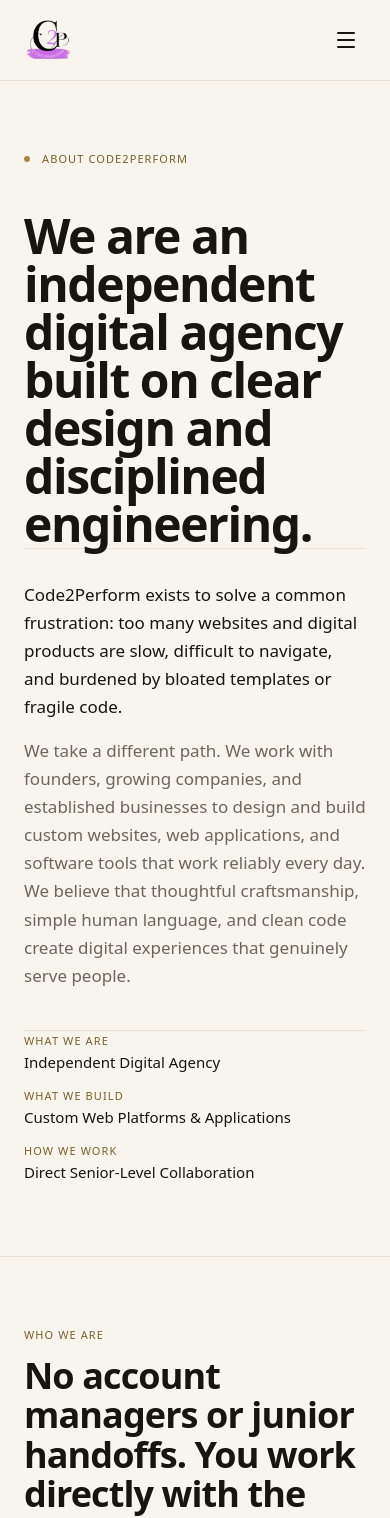
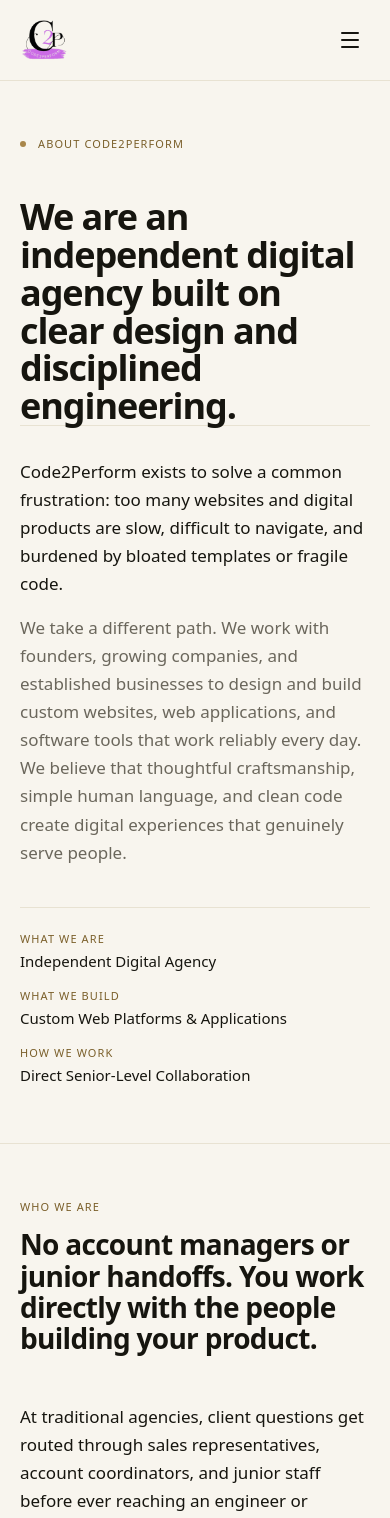
Before and after one commit to Wameez-2986/Code2Perform, a Next.js app: page /about in a window 390 px wide. Shown: the top 1518 px of the page. Built offline with nearby package versions, Linux system fonts and the light colour scheme; a web font is replaced by a local one.

Commit message:
responsive

```diff
--- a/app/globals.css
+++ b/app/globals.css
@@ -21,9 +21,9 @@
   --color-champagne-glow:  rgba(217, 192, 138, 0.25);
 
   /* Typography scale — fluid via clamp(min, fluid, max) */
-  --fs-display:    clamp(3rem, 7vw, 5.5rem);     /* ~48px → 88px */
-  --fs-heading:    clamp(2.25rem, 5vw, 3.75rem);  /* ~36px → 60px */
-  --fs-subheading: clamp(1.5rem, 2.75vw, 2.25rem);/* ~24px → 36px */
+  --fs-display:    clamp(2.25rem, 5.5vw, 5.25rem); /* ~36px on 320px → 84px on large screens */
+  --fs-heading:    clamp(1.75rem, 4vw, 3.5rem);    /* ~28px on 320px → 56px on large screens */
+  --fs-subheading: clamp(1.35rem, 2.5vw, 2.25rem); /* ~22px → 36px */
   --fs-title:      clamp(1.125rem, 1.5vw, 1.375rem);/* ~18px → 22px */
   --fs-body:       1.0625rem;   /* 17px */
   --fs-body-sm:    0.9375rem;   /* 15px */
@@ -33,8 +33,8 @@
   --fs-legal:      0.8125rem;   /* 13px */
 
   /* Section Spacing Tokens */
-  --spacing-section:    clamp(4.5rem, 8vw, 8rem);  /* 72px → 128px */
-  --spacing-section-sm: clamp(2.5rem, 5vw, 4.5rem);/* 40px → 72px */
+  --spacing-section:    clamp(3.5rem, 7vw, 7.5rem);  /* 56px → 120px */
+  --spacing-section-sm: clamp(2rem, 4.5vw, 4rem);    /* 32px → 64px */
 }
 
 /* =============================================================================
@@ -61,6 +61,7 @@
   font-family: "Satoshi", system-ui, sans-serif;
   background-color: var(--color-bone);
   color: var(--color-ink);
+  overflow-x: hidden;
 }
 
 body {
@@ -70,6 +71,8 @@
   line-height: 1.65;
   -webkit-font-smoothing: antialiased;
   -moz-osx-font-smoothing: grayscale;
+  overflow-x: hidden;
+  overflow-wrap: break-word;
 }
 
 /* Override any browser heading defaults */
@@ -79,10 +82,12 @@
   line-height: 1.1;
   letter-spacing: -0.025em;
   margin: 0;
+  overflow-wrap: break-word;
 }
 
 p, ul, ol, li, blockquote {
   font-family: "Satoshi", system-ui, sans-serif;
+  overflow-wrap: break-word;
 }
 
 /* =============================================================================
@@ -94,17 +99,19 @@
   font-family: "Satoshi", system-ui, sans-serif;
   font-size: var(--fs-display);
   font-weight: 700;
-  line-height: 1.0;
+  line-height: 1.05;
   letter-spacing: -0.03em;
+  overflow-wrap: break-word;
 }
 
-/* Heading — Primary page headings (H1 level) */
+/* Heading — Primary page headings (H1/H2 level) */
 .type-heading {
   font-family: "Satoshi", system-ui, sans-serif;
   font-size: var(--fs-heading);
   font-weight: 700;
-  line-height: 1.1;
+  line-height: 1.12;
   letter-spacing: -0.025em;
+  overflow-wrap: break-word;
 }
 
 /* Subheading — Section headings (H2 level) */
@@ -114,6 +121,7 @@
   font-weight: 500;
   line-height: 1.2;
   letter-spacing: -0.015em;
+  overflow-wrap: break-word;
 }
 
 /* Title — Smaller section anchors (H3 level) */
@@ -123,6 +131,7 @@
   font-weight: 500;
   line-height: 1.3;
   letter-spacing: -0.01em;
+  overflow-wrap: break-word;
 }
 
 /* Body — Primary reading text */
@@ -148,7 +157,7 @@
   font-family: "Satoshi", system-ui, sans-serif;
   font-size: var(--fs-label);
   font-weight: 500;
-  line-height: 1;
+  line-height: 1.2;
   letter-spacing: 0.1em;
   text-transform: uppercase;
 }
@@ -190,8 +199,15 @@
   max-width: 80rem; /* 1280px */
   margin-left: auto;
   margin-right: auto;
-  padding-left: 1.5rem;   /* 24px: mobile */
-  padding-right: 1.5rem;
+  padding-left: 1.25rem;  /* 20px: small mobile */
+  padding-right: 1.25rem;
+}
+
+@media (min-width: 480px) {
+  .page-container {
+    padding-left: 1.5rem; /* 24px: large mobile */
+    padding-right: 1.5rem;
+  }
 }
 
 @media (min-width: 768px) {
--- a/components/about/about-view.tsx
+++ b/components/about/about-view.tsx
@@ -38,7 +38,7 @@
               </p>
             </div>
 
-            <div className="lg:col-span-4 space-y-4 pt-1 lg:pl-6 border-t lg:border-t-0 lg:border-l border-hairline">
+            <div className="lg:col-span-4 space-y-4 pt-6 lg:pt-1 lg:pl-6 border-t lg:border-t-0 lg:border-l border-hairline">
               <div className="space-y-1">
                 <p className="type-label text-champagne-deep">What We Are</p>
                 <p className="type-body-sm text-ink">Independent Digital Agency</p>
@@ -327,16 +327,16 @@
               have an open, practical discussion about the best way forward.
             </p>
 
-            <div className="pt-2 flex flex-col sm:flex-row items-start sm:items-center gap-5">
+            <div className="pt-2 flex flex-col sm:flex-row items-stretch sm:items-center gap-4 sm:gap-5">
               <Link
                 href="/contact"
-                className="type-button inline-flex items-center justify-center px-7 py-4 bg-ink text-bone hover:bg-champagne-deep text-center"
+                className="type-button inline-flex items-center justify-center w-full sm:w-auto px-7 py-4 bg-ink text-bone hover:bg-champagne-deep text-center"
               >
                 Start a Project
               </Link>
               <Link
                 href="/services"
-                className="type-nav text-ink hover:text-champagne-deep inline-flex items-center gap-1.5"
+                className="type-nav text-ink hover:text-champagne-deep inline-flex items-center justify-center sm:justify-start gap-1.5"
               >
                 Explore our services
                 <ArrowUpRight className="h-4 w-4" />
--- a/components/home/home-view.tsx
+++ b/components/home/home-view.tsx
@@ -368,7 +368,7 @@
               return (
                 <div
                   key={service.name}
-                  className="p-8 lg:p-10 flex flex-col justify-between border-r border-b border-hairline"
+                  className="p-6 sm:p-8 lg:p-10 flex flex-col justify-between border-r border-b border-hairline"
                 >
                   <div className="space-y-4">
                     {/* Index & Simple Lucide Icon */}
@@ -436,10 +436,10 @@
             </p>
 
             {/* Contact CTA */}
-            <div className="pt-2 flex flex-col sm:flex-row items-start sm:items-center gap-5">
+            <div className="pt-2 flex flex-col sm:flex-row items-stretch sm:items-center gap-4 sm:gap-5">
               <Link
                 href="/contact"
-                className="type-button inline-flex items-center justify-center px-7 py-4 bg-ink text-bone hover:bg-champagne-deep text-center"
+                className="type-button inline-flex items-center justify-center w-full sm:w-auto px-7 py-4 bg-ink text-bone hover:bg-champagne-deep text-center"
               >
                 Get in Touch
               </Link>
--- a/components/privacy/privacy-view.tsx
+++ b/components/privacy/privacy-view.tsx
@@ -399,7 +399,7 @@
                       <Mail className="h-4 w-4 text-champagne-deep shrink-0" />
                       <a
                         href="mailto:privacy@code2perform.com"
-                        className="hover:text-champagne-deep font-medium"
+                        className="hover:text-champagne-deep font-medium break-all"
                       >
                         privacy@code2perform.com
                       </a>
@@ -409,7 +409,7 @@
               </article>
 
               {/* Navigation Footer */}
-              <div className="pt-10 border-t border-hairline flex flex-wrap items-center justify-between gap-4">
+              <div className="pt-10 border-t border-hairline flex flex-col sm:flex-row items-start sm:items-center justify-between gap-4">
                 <Link
                   href="/home"
                   className="type-nav text-ink hover:text-champagne-deep inline-flex items-center gap-2"
--- a/components/terms/terms-view.tsx
+++ b/components/terms/terms-view.tsx
@@ -440,7 +440,7 @@
                       <Mail className="h-4 w-4 text-champagne-deep shrink-0" />
                       <a
                         href="mailto:legal@code2perform.com"
-                        className="hover:text-champagne-deep font-medium"
+                        className="hover:text-champagne-deep font-medium break-all"
                       >
                         legal@code2perform.com
                       </a>
@@ -450,7 +450,7 @@
               </article>
 
               {/* Navigation Footer */}
-              <div className="pt-10 border-t border-hairline flex flex-wrap items-center justify-between gap-4">
+              <div className="pt-10 border-t border-hairline flex flex-col sm:flex-row items-start sm:items-center justify-between gap-4">
                 <Link
                   href="/home"
                   className="type-nav text-ink hover:text-champagne-deep inline-flex items-center gap-2"
```
Also changed, not shown: components/contact/contact-view.tsx (+6 -6 lines), components/services/services-view.tsx (+4 -4 lines).
